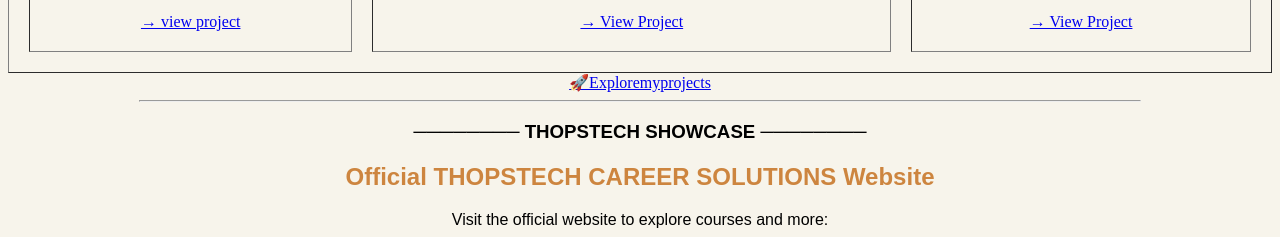
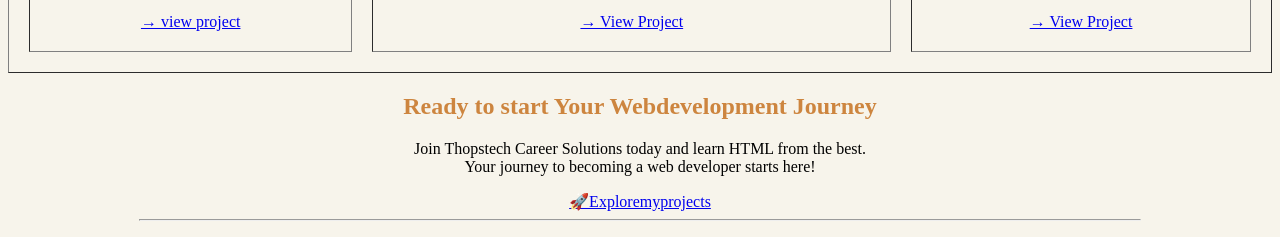
Before and after one commit to Avinash832860/Thopstech_HTML, a plain HTML site: page index.html in a window 1280 px wide. Shown: the part 1751-1988 px from the top of the page. Drawn offline with Linux system fonts and the light colour scheme.

Commit message:
updated file

```diff
--- a/index.html
+++ b/index.html
@@ -294,6 +294,9 @@
                     </tr>
         </tr>
     </table>
+    <h1 style="color:peru">Ready to start Your Webdevelopment Journey</h1>
+    <p>Join Thopstech Career Solutions today and learn HTML from the best.<br>
+Your journey to becoming a web developer starts here!</p>
     <a href="#">🚀Exploremyprojects</a>
     </section>
     <hr style="width:1000px">
```
